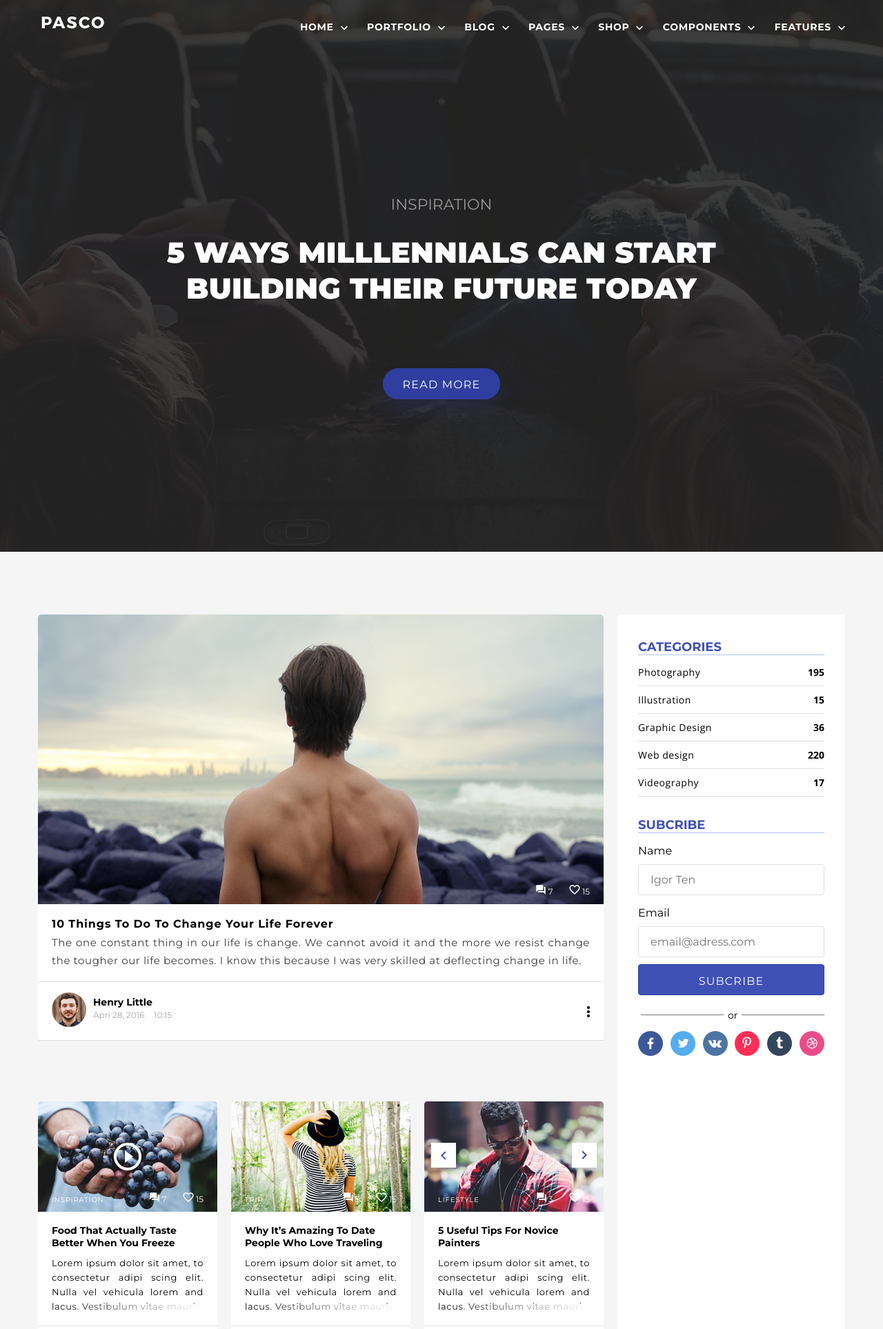
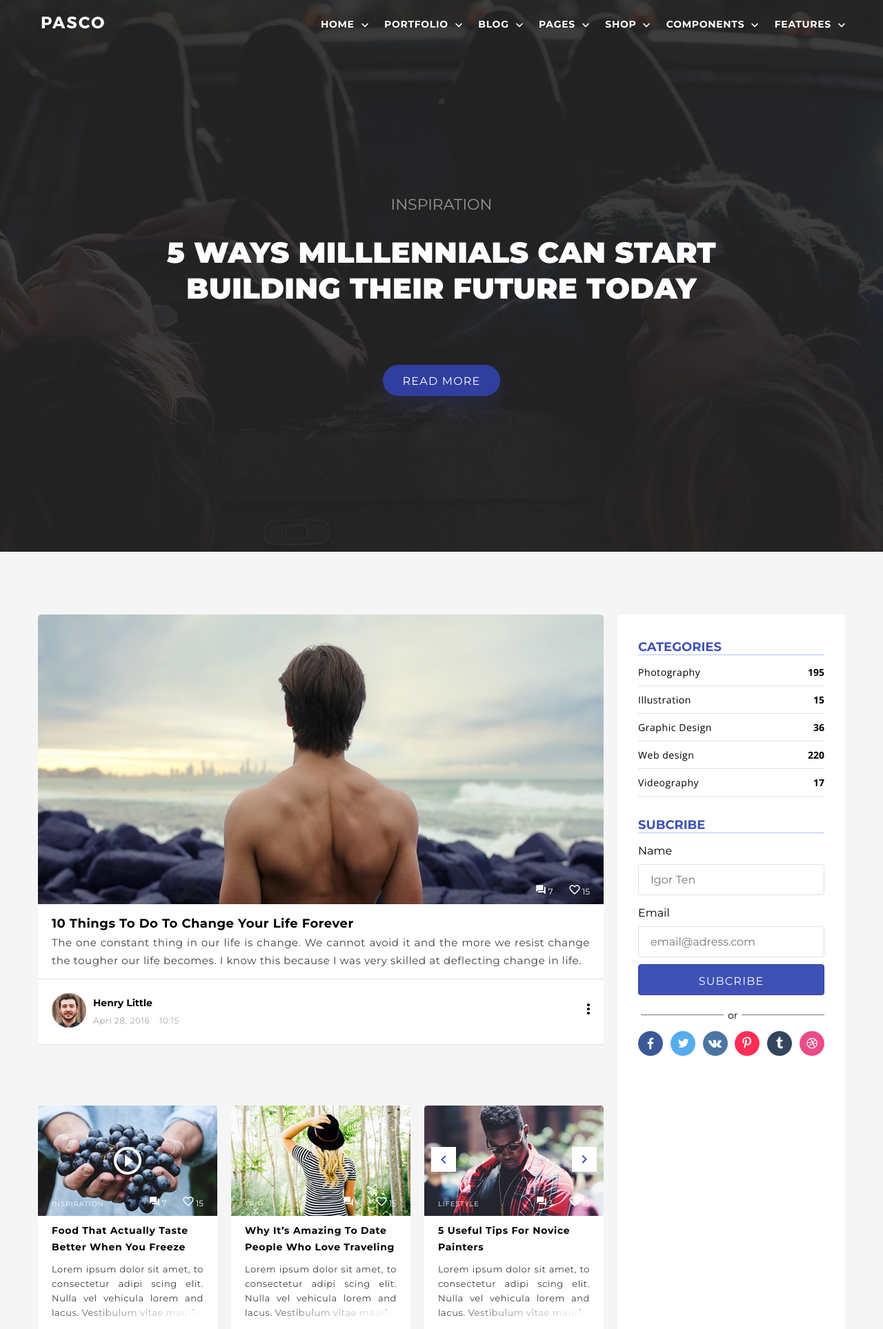
Before and after one commit to lelekann/hw1, a PHP site: page / in a window 1280 px wide. Shown: the top 1927 px of the page at 69% size. Run offline with PHP 8.4, Linux system fonts and the light colour scheme.

Commit message:
final version. i hope

```diff
--- a/hw4/index.html
+++ b/hw4/index.html
@@ -9,7 +9,7 @@
   </head>
   <body>
     <header>
-      <section class="container">
+      <div class="container">
         <div class="header">
           <nav>
             <div class="nav-logo">
@@ -34,10 +34,10 @@
           </div>
           <a class="button" href="#" title="link to another page">Read more</a>
         </div>
-      </section>
+      </div>
     </header>
     <main>
-      <section class="container clearfix">
+      <div class="container clearfix">
 
         <article class="main-article radius bgwhite">
           <div class="photo-article">
@@ -50,20 +50,18 @@
             </div>
           </div>
           <div class="signature">
-            <h2>10 Things to do to change your life forever</h2>
+            <h2><a href="#" title="link to article">10 Things to do to change your life forever</a></h2>
             <p>The one constant thing in our life is change. We cannot avoid it and the more we resist change the tougher our life becomes. I know this because I was very skilled at deflecting change in life.</p>
           </div>
           <div class="user">
-            <div class="user-photo">
-              <img  src="img/henry.png" alt="user's photo">
-            </div>
+            <a href="#" title="link to user prifile"><img  src="img/henry.png" alt="user's photo"></a>
             <div class="detail">
               <p class="name">Henry Little</p>
               <p class="data">Apri 28, 2016</p>
               <p class="time">10:15</p>
             </div>
             <div class="more">
-              <img src="img/more_vert.png" alt="read more">
+              <a href="#" title="read more"><img src="img/more_vert.png" alt="read more"></a>
             </div>
           </div>
         </article>
@@ -98,8 +96,8 @@
           </ul>
         </aside>
 
-        <section class="popular">
-          <article class="inspiration bgwhite radius">
+        <div class="popular">
+          <article class="bgwhite radius">
             <div class="photo-article">
               <img src="img/video.png" alt="blueberries in man's hands">
               <img class="play-video" src="img/play.png" alt="button play video">
@@ -114,23 +112,21 @@
                 </div>
             </div>
             <div class="signature">
-              <h3>Food that actually taste better when you freeze </h3>
+              <h3><a href="#" title="link to article">Food that actually taste better when you freeze</a></h3>
               <p>Lorem ipsum dolor sit amet, to consectetur  adipi scing elit. Nulla vel vehicula lorem and lacus. Vestibulum vitae mauris.</p>
             </div>
             <div class="user">
-              <div class="user-photo">
-                <img  src="img/james.png" alt="user's photo">
-              </div>
+              <a href="#" title="link to user prifile"><img  src="img/james.png" alt="user's photo"></a>
               <div class="detail">
                 <p class="name">James Leman</p>
                 <p class="data">Apri 28, 2016</p>
               </div>
               <div class="more">
-                <img src="img/more_vert.png" alt="read more">
+                <a href="#" title="read more"><img src="img/more_vert.png" alt="read more"></a>
               </div>
             </div>
           </article>
-          <article class="trip bgwhite radius">
+          <article class="bgwhite radius">
             <div class="photo-article">
               <img src="img/article2.png" alt="girl in the forest">
               <div class="signature-article">
@@ -144,23 +140,21 @@
                 </div>
             </div>
             <div class="signature">
-              <h3>Why it’s amazing to date people who love traveling </h3>
+              <h3><a href="#" title="link to article">Why it’s amazing to date people who love traveling</a></h3>
               <p>Lorem ipsum dolor sit amet, to consectetur  adipi scing elit. Nulla vel vehicula lorem and lacus. Vestibulum vitae mauris.</p>
             </div>
             <div class="user">
-              <div class="user-photo">
-                <img  src="img/benjamin.png" alt="user's photo">
-              </div>
+              <a href="#" title="link to user prifile"><img  src="img/benjamin.png" alt="user's photo"></a>
               <div class="detail">
                 <p class="name">Benjamin Miller</p>
                 <p class="data">Apri 28, 2016</p>
               </div>
               <div class="more">
-                <img src="img/more_vert.png" alt="read more">
+                <a href="#" title="read more"><img src="img/more_vert.png" alt="read more"></a>
               </div>
             </div>
           </article>
-          <article class="lifestyle bgwhite radius">
+          <article class="bgwhite radius">
             <div class="photo-article">
               <img src="img/photo.png" alt="afroamerican's man">
               <div class="scrolling-photo">
@@ -178,35 +172,33 @@
               </div>
             </div>
             <div class="signature">
-              <h3>5 Useful tips for novice painters</h3>
+              <h3><a href="#" title="link to article">5 Useful tips for novice painters</a></h3>
               <p>Lorem ipsum dolor sit amet, to consectetur  adipi scing elit. Nulla vel vehicula lorem and lacus. Vestibulum vitae mauris.</p>
             </div>
             <div class="user">
-              <div class="user-photo">
-                <img  src="img/henry.png" alt="user's photo">
-              </div>
+              <a href="#" title="link to user prifile"><img  src="img/henry.png" alt="user's photo"></a>
               <div class="detail">
                 <p class="name">Henry Little</p>
                 <p class="data">Apri 28, 2016</p>
               </div>
               <div class="more">
-                <img src="img/more_vert.png" alt="read more">
+                <a href="#" title="read more"><img src="img/more_vert.png" alt="read more"></a>
               </div>
             </div>
           </article>
-        </section>
+        </div>
 
-        <section class="container">
+        <div class="container">
           <div class="read-more">
             <p>More</p>
             <a href="#"><img src="img/arrow_forward.png" alt="arrow forward"></a>
           </div>
-        </section>
-      </section>
+        </div>
+      </div>
     </main>
 
     <footer>
-      <section class="insta-photo">
+      <div class="insta-photo">
         <img src="img/inst01.png" alt="Cute afroamerican">
         <img src="img/inst1.png" alt="Man on the top of the rock">
         <img src="img/inst2.png" alt="Girl with a book">
@@ -215,9 +207,9 @@
         <img src="img/inst5.png" alt="Beautiful house">
         <img src="img/inst6.png" alt="Girl in the field">
         <img src="img/inst7.png" alt="Flowers">
-      </section>
+      </div>
 
-      <section class="subscribe">
+      <div class="subscribe">
         <div class="container">
           <form>
             <label for="email-bottom">Subscribe to our newsletter</label>
@@ -225,19 +217,19 @@
             <button class="button">Subscribe</button>
           </form>
         </div>
-      </section>
+      </div>
 
       <div class="footer-bottom">
         <div class="container align">
           <nav>
             <ul class="footer-nav">
               <li><a href="index.html" title="lin to Home">Home</a></li>
-              <li><a href="#" title="lin to Portfolio">Portfolio</a></li>
-              <li><a href="#" title="lin to Blog">Blog</a></li>
-              <li><a href="#" title="lin to Pages">Pages</a></li>
-              <li><a href="#" title="lin to Shop">Shop</a></li>
-              <li><a href="#" title="lin to Components">Components</a></li>
-              <li><a href="#" title="lin to Features">Features</a></li>
+              <li><a href="#" title="link to Portfolio">Portfolio</a></li>
+              <li><a href="#" title="link to Blog">Blog</a></li>
+              <li><a href="#" title="link to Pages">Pages</a></li>
+              <li><a href="#" title="link to Shop">Shop</a></li>
+              <li><a href="#" title="link to Components">Components</a></li>
+              <li><a href="#" title="link to Features">Features</a></li>
             </ul>
           </nav>
           <div class="language">
--- a/hw4/style.css
+++ b/hw4/style.css
@@ -142,14 +142,12 @@ h3 {
   text-transform: capitalize;
 }
 
-.nav-menu a,
-.button,
-.categories a,
-.footer-nav a {
+a {
   text-decoration: none;
 }
 
 .nav-menu a,
+.signature h2,
 .detail .name,
 .caption,
 .categories span,
@@ -177,10 +175,8 @@ nav,
   list-style: none;
 }
 
-.more:hover,
 .play-video,
-.scrolling-photo,
-{
+.scrolling-photo {
   cursor: pointer;
 }
 
@@ -204,6 +200,17 @@ nav,
   position: absolute;
 }
 
+h2 a,
+h3 a,
+.detail .name,
+.categories a,
+.popular p {
+  color: #000;
+}
+
+a img:hover {
+  opacity: 0.6;
+}
 /*
 ==============================================================================
 header
@@ -230,9 +237,9 @@ header {
 }
 
 .nav-menu ul {
-  width: 790px;
+  width: 760px;
   margin: 0;
-  padding: 6px 0 25px;
+  padding: 2px 0 25px;
 }
 
 .nav-menu img {
@@ -245,7 +252,7 @@ header {
 }
 
 .nav-menu a:hover {
-  border-bottom: 2px solid #ff4081;
+  border-bottom: 4px solid #ff4081;
 }
 
 .slogan {
@@ -264,7 +271,7 @@ header {
 .slogan h1 {
   font-size: 42px;
   font-weight: 900;
-  margin: 30px 0 90px;
+  margin: 30px 0 85px;
   letter-spacing: 0.3px;
 }
 
@@ -327,7 +334,8 @@ main-article
 
 .signature h2 {
   line-height: 29px;
-  letter-spacing: 0.9px;
+  font-size: 18px;
+  letter-spacing: 0.5px;
   margin: 10px 0 0;
 }
 
@@ -337,24 +345,25 @@ main-article
   line-height: 26px;
   letter-spacing: 0.6px;
   color: #3d3d3d;
-  margin: 0 0 17px;
+  margin: 0 0 13px;
 }
 
-.user {
+.main-article .user {
   border-bottom: 1px solid #e0e0e0;
   border-top: 1px solid #e0e0e0;
-  padding: 15px 20px;
+  padding: 20px 20px;
 }
 
-.detail .name {
-  color: #000;
+.name {
   margin: 0;
+  height: 25px;
 }
 
 .detail .data,
 .time {
   display: inline-block;
   font-size: 12px;
+  letter-spacing: 0.6px;
   color: #a5a5a5;
   margin: 0;
 }
@@ -365,7 +374,11 @@ main-article
 
 .detail {
   left: 80px;
-  top: 20px;
+  top: 25px;
+}
+
+.detail .name {
+  margin-bottom: 0;
 }
 
 .more {
@@ -408,8 +421,7 @@ aside {
   border-bottom: 1px solid #e0e0e0;
   }
 
-.categories a{
-  color: #000;
+.categories a {
   letter-spacing: 0.56px;
 }
 
@@ -470,7 +482,7 @@ popular
 ====================================================================
 */
 .popular {
-  margin: 88px 0 50px;
+  margin: 88px 0 70px;
 }
 
 .popular article {
@@ -479,16 +491,16 @@ popular
 
 h3 {
   font-size: 14px;
-  margin-bottom: 0;
+  line-height: 24px;
+  letter-spacing: 0.7px;
+  margin: 5px 0 0;
 }
 
 .popular p {
   font-size: 13px;
-  color: #000;
-}
-
-.popular p {
   line-height: 21px;
+  margin-bottom: 20px;
+  letter-spacing: 0.56px;
 }
 
 .popular .signature p:before {
@@ -497,6 +509,11 @@ h3 {
   height:10px;
   top:80px;
   background-image:linear-gradient(to right, rgba(255, 255, 255, 0), #fff)
+}
+
+.popular .user {
+  padding: 20px 20px 15px;
+  border-top: 1px solid #e0e0e0;
 }
 
 .play-video {
@@ -547,6 +564,11 @@ read more
 .read-more img {
   top: 16px;
   left: 18px;
+}
+
+.read-more a:hover {
+  background: #2eb7d8;
+  opacity: 0.8;
 }
 /*
 ====================================================================
@@ -604,17 +626,15 @@ footer
 }
 
 .footer-nav {
-  margin-top: 35px;
+  margin-top: 30px;
   padding: 0;
 }
 
 .footer-nav li {
   display: inline;
-  margin-right: 30px;
-}
-
-.footer-nav a {
+  margin-right: 40px;
   font-size: 10px;
+  letter-spacing: 0.6px;
 }
 
 .language {
```
